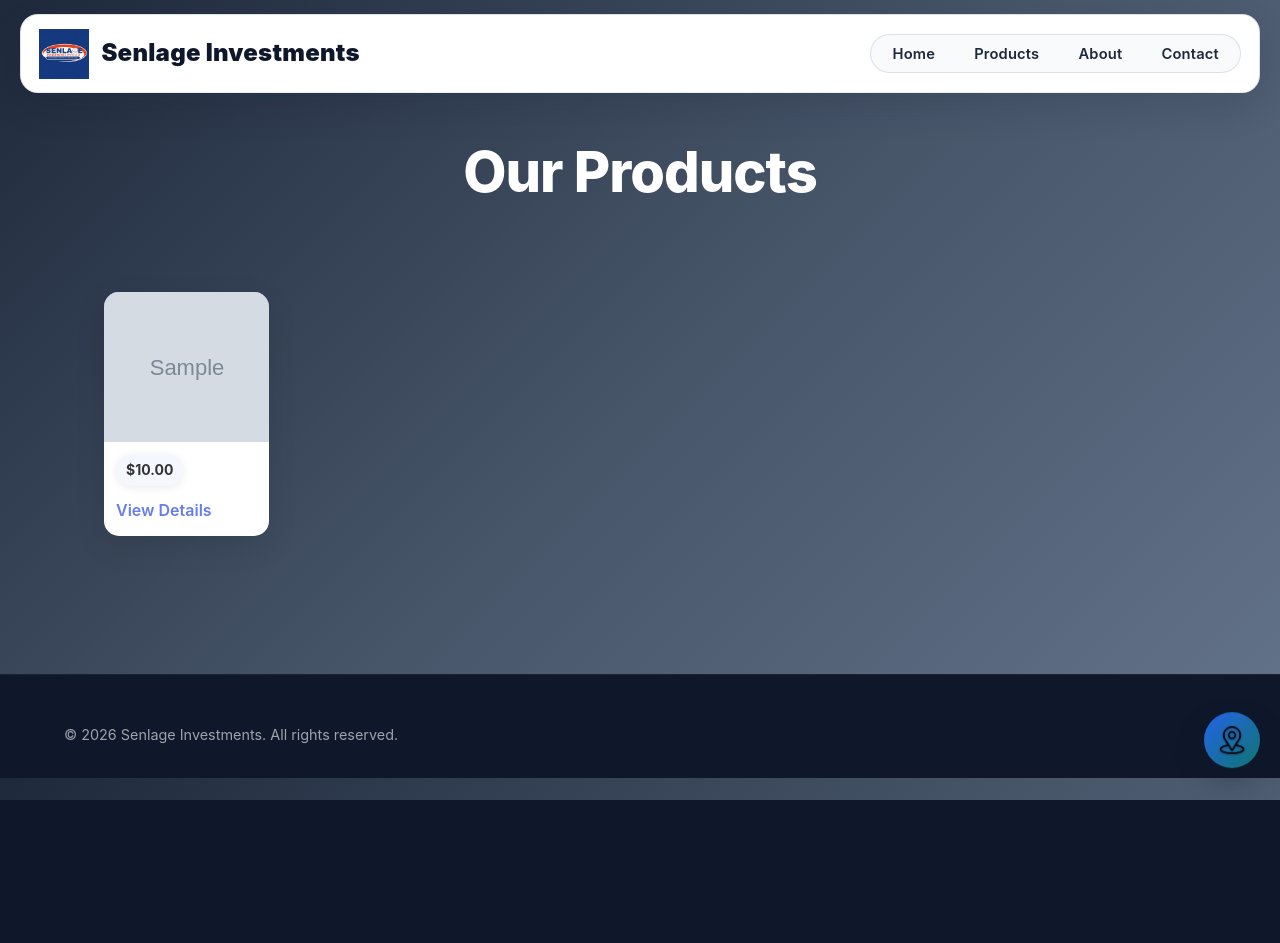
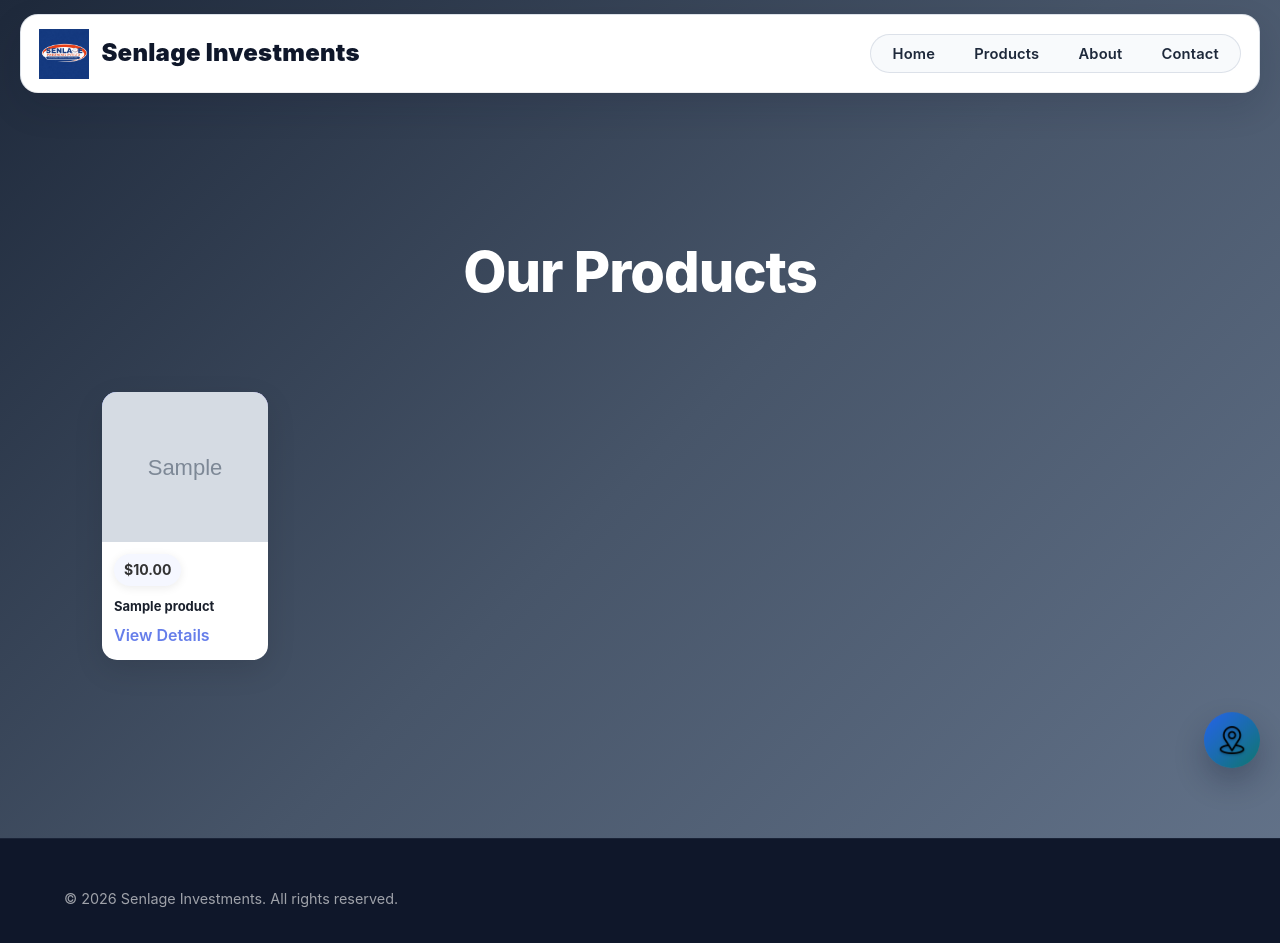
Before and after one commit to Ghost-Coder23/senlage, a Django app: page /products/ in a window 1280 px wide. Before the commit the page ends 800 px from the top, so only its background shows below. Run offline with Django 4.2, Linux system fonts and the light colour scheme; tables that the repository leaves empty hold one stand-in row (values such as "Sample post"); grey boxes marked "Sample" are stand-in pictures.

Commit message:
`Removed four product images and updated product page template with new styles`

```diff
--- a/templates/pages/products.html
+++ b/templates/pages/products.html
@@ -68,6 +68,7 @@
                         {% if product.price %}
                         <div class="product-price">${{ product.price }}</div>
                         {% endif %}
+                        <h3 class="product-title">{{ product.title }}</h3>
                         <a href="{% url 'product_detail' product.pk %}" class="product-details-link">View Details</a>
                     </div>
                 </div>
@@ -82,6 +83,11 @@
     </section>
 
     <style>
+        #products.services {
+            max-width: 100% !important;
+            padding: 100px 20px 40px !important;
+        }
+
         .products-grid {
             display: grid;
             grid-template-columns: repeat(3, minmax(0, 1fr));
@@ -122,6 +128,14 @@
             align-items: center;
             justify-content: center;
             font-size: 60px;
+        }
+
+        .product-title {
+            font-size: 16px;
+            font-weight: 700;
+            color: #1a202c;
+            margin: 0 0 10px 0;
+            line-height: 1.3;
         }
 
         .product-price {
@@ -172,6 +186,11 @@
                 padding: 12px;
             }
 
+            .product-title {
+                font-size: 13px;
+                margin-bottom: 8px;
+            }
+
             .product-price {
                 font-size: 14px;
                 padding: 5px 10px;
@@ -190,6 +209,11 @@
 
             .product-content {
                 padding: 10px;
+            }
+
+            .product-title {
+                font-size: 12px;
+                margin-bottom: 6px;
             }
 
             .product-price {
@@ -221,6 +245,11 @@
                 padding: 8px;
             }
 
+            .product-title {
+                font-size: 11px;
+                margin-bottom: 5px;
+            }
+
             .product-price {
                 font-size: 11px;
                 padding: 3px 7px;
```
Also changed, not shown: media/products/Screenshot_2026-02-09_10_37_46.png (deleted), media/products/Screenshot_2026-02-13_06_49_49.png (deleted), media/products/Screenshot_2026-02-13_15_51_53.png (deleted), media/products/Screenshot_2026-02-18_07_38_43.png (deleted).
